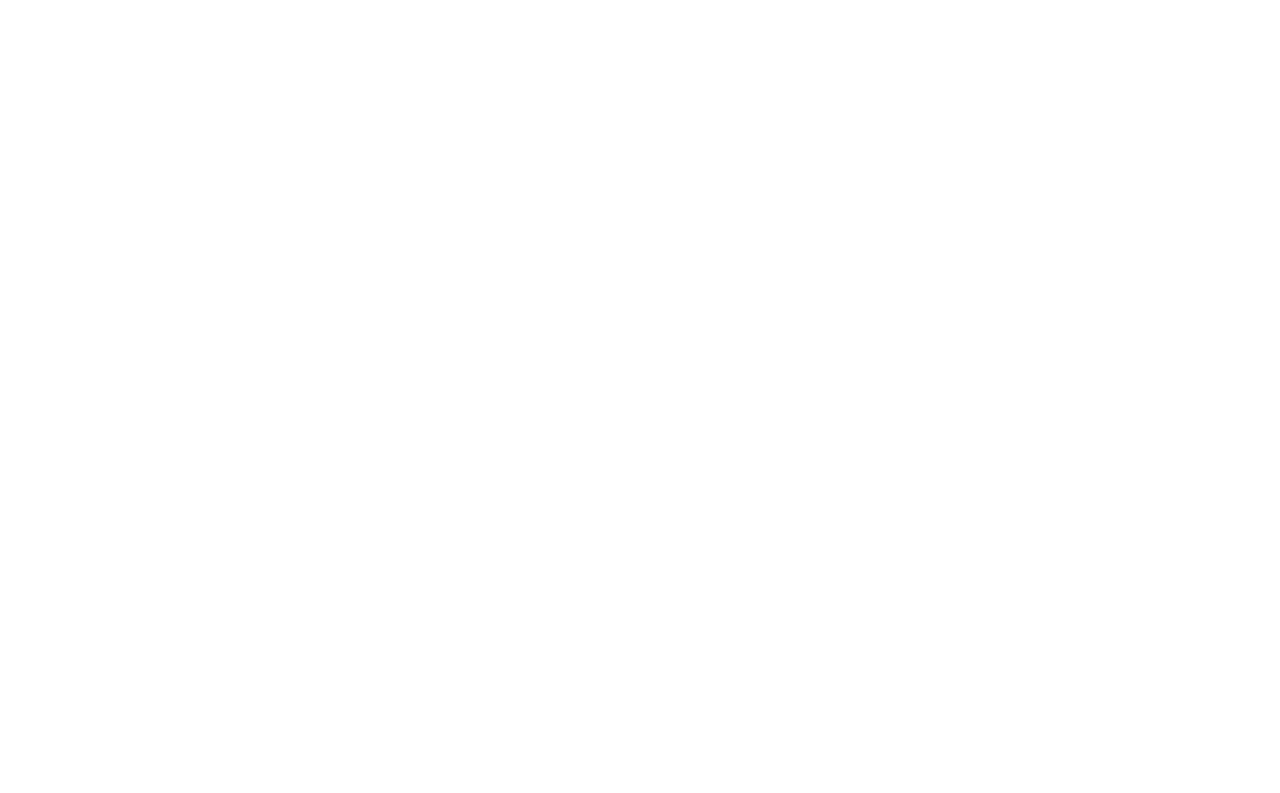
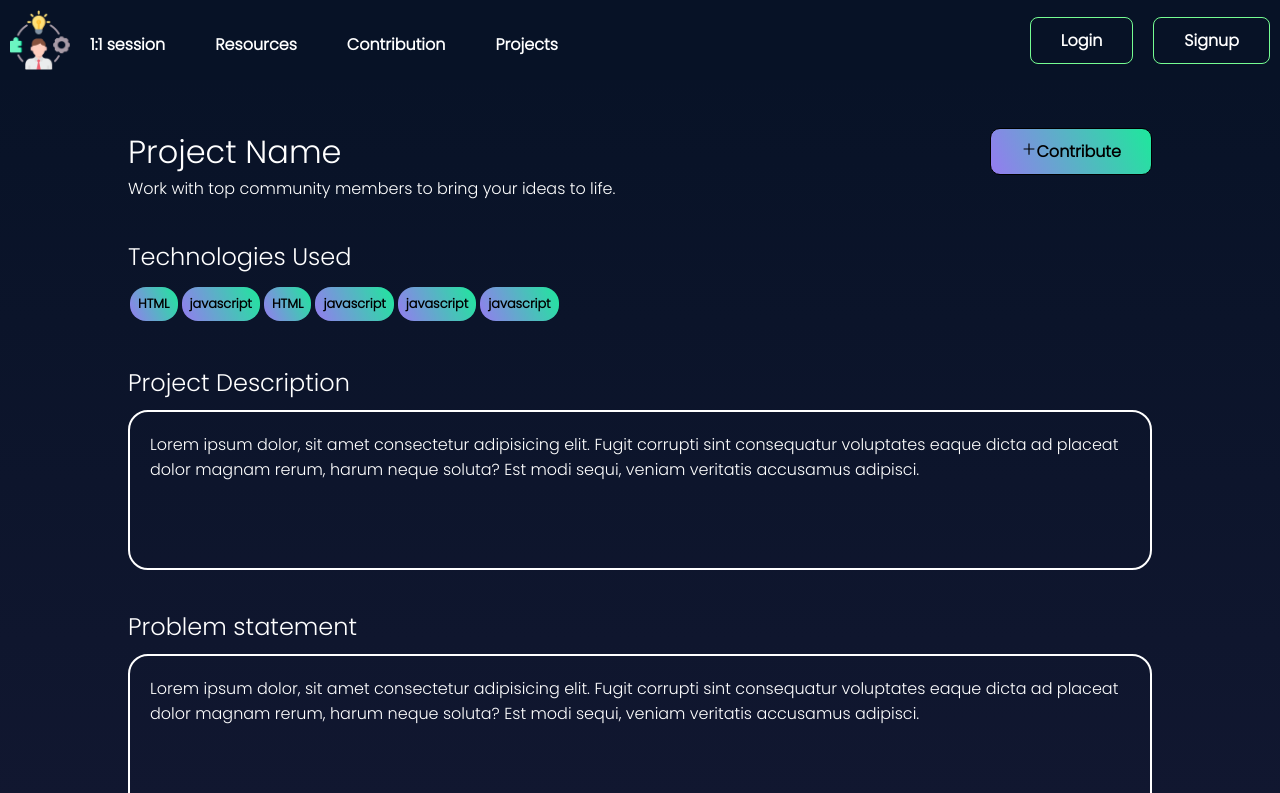
Before and after one commit to Sayo1305/supr, a React (Create React App) app: page /desc in a window 1280 px wide. Before the commit this address had no page. Shown: the top 793 px of the page. Built offline with nearby package versions, Linux system fonts and the light colour scheme.

Commit message:
updated projects section

```diff
--- a/src/App.js
+++ b/src/App.js
@@ -5,6 +5,7 @@ import ProjectPage from './pages/ProjectPage';
 import Login from './pages/Login';
 import Signup from './pages/Signup';
 import ResourcePage from './pages/ResourcePage';
+import ProjectDescriptionPage from './pages/ProjectDescriptionPage';
 
 
 function App() {
@@ -16,6 +17,7 @@ function App() {
         <Route path='/Login' element={<Login/>}></Route>
         <Route path='/Signup' element={<Signup/>}></Route>
         <Route path='/Resources' element={<ResourcePage/>}></Route>
+        <Route path='/desc' element={<ProjectDescriptionPage/>}></Route>
       </Routes>
     </div>
   );
--- a/src/assets/css/ProjectPage.css
+++ b/src/assets/css/ProjectPage.css
@@ -95,7 +95,7 @@
     max-width: 30vw;
 }
 
-.technologies span{
+.technologies span, .technologiesdesc span{
     //border: 1px solid yellow;
     border-radius: 1rem;
     padding-top: 0;
@@ -178,3 +178,118 @@
     background-color: #fff;
     color: #000;
 }
+
+/* PROJECT DESCRIPTION PAGE */
+
+.projectTechnologiesContainer, .projectDescContainer, .probstmtcontainer, .githubLinkContainer{
+    width: 80%;
+    margin: auto auto 0;
+    padding-top: 3%;
+}
+
+#projsubheading{
+    color: #fff;
+    font-size: 1.5rem;
+}
+
+.technologiesdesc{
+    padding-top: 1%;
+}
+
+.technologiesdesc span{
+    padding: 0.5rem;
+}
+
+.descbox, .linkbox{
+    margin-top: 1%;
+    border: 2px solid #fff;
+    min-height: 20vh;
+    height: auto;
+    border-radius: 20px;
+}
+
+.descbox p, .linkbox p{
+    padding: 20px;
+    color: #fff;
+}
+
+.linkbox{
+    min-height: 10vh;
+}
+
+.githubLinkContainer{
+    padding-bottom: 10%;
+}
+
+.appform_focus{
+    position: absolute;
+    background: linear-gradient(to top, #151934, #071226);
+    display: flex;
+    top: 5%;
+    left: 25vw;
+    width: 50vw;
+    height: auto;
+    z-index: 200;
+    opacity: 1;
+    border: 1px solid #fff;
+    border-radius: 15px;
+}
+
+.appform{
+    display: none;
+}
+
+.appcontainer {
+    padding: 16px;
+  }
+
+.opacity{
+    filter: blur(4px);
+}
+
+.applicationContainer{
+    padding-top: 3%;
+}
+
+.appgithubLinkContainer{
+    padding-top: 3%;
+}
+
+#appspan1{
+    font-size: 1.5rem;
+    color: #fff;
+}
+
+#appspan2, .appbox p{
+    font-size: 0.9rem;
+    color: #fff;
+}
+
+#appsubheading{
+    font-size: 1rem;
+    color: #fff;
+}
+
+.appbox textarea, input{
+    margin-top: 1%;
+    border: 2px solid #fff;
+    height: auto;
+    border-radius: 20px;
+    padding: 2%;
+    background: transparent;
+    width: 100%;
+    color: #fff;
+}
+
+.appmsg textarea{
+    min-height: 20vh;
+}
+
+.appbtn{
+    margin-top: 4%;
+    padding: 5px;
+    background: transparent;
+    border: 1px solid #fff;
+    color: #fff;
+    align-items: center;
+}
--- a/src/components/Navbar.jsx
+++ b/src/components/Navbar.jsx
@@ -23,7 +23,7 @@ const Navbar = () => {
           <li>1:1 session</li>
           <li>Resources</li>
           <li>Contribution</li>
-          <Link to={'/projects'}><li>Projects</li></Link>
+          <li on onClick={() => {navigate('/projects')}}>Projects</li>
         </div>
       </ul>
       </div>
--- a/src/pages/Login.jsx
+++ b/src/pages/Login.jsx
@@ -1,6 +1,7 @@
 import React from 'react';
 import "../assets/css/login.css"
 import { FaFacebookF,FaInstagram, FaTwitter, FaGoogle } from "react-icons/fa";
+import { Link } from 'react-router-dom';
 
 
 function Login() {
--- /dev/null
+++ b/src/pages/ProjectDescriptionPage.jsx
@@ -0,0 +1,125 @@
+import React, { useState } from 'react'
+import { AiOutlinePlus, AiOutlineClose } from "react-icons/ai";
+import Navbar from '../components/Navbar'
+import '../assets/css/ProjectPage.css'
+import { Link } from 'react-router-dom';
+
+const ProjectDescriptionPage = () => {
+    const [apply, setapply] = useState(false);
+    return (
+        <div>
+            <div className={`${apply ? 'appform_focus' : 'appform'}`}>
+                <div className="appcontainer">
+                    <span id="cross" onClick={() => { setapply(current => !current) }}>
+                        <AiOutlineClose style={{ color: '#fff', float: 'right' }} />
+                    </span>
+                    <span id='appspan1'>Apply to contribute in the project<br /></span>
+                    <span id='appspan2'>Write an application message explaining how you will contributing to the project and how the problem will be solved including the approach.</span>
+                    <div className="applicationContainer">
+                        <span id='appsubheading'>Application Message</span>
+                        <div className='appmsg appbox'>
+                            <textarea name="message" placeholder="Enter Application message..."></textarea>
+                        </div>
+                        <div className="appgithubLinkContainer">
+                            <span id='appsubheading'>Your Email</span>
+                            <div className='appbox'>
+                                <input type="email" name="user_email" placeholder="Enter your Email" required />
+                            </div>
+                        </div>
+                        <div className="appgithubLinkContainer">
+                            <span id='appsubheading'>Github Profile Link</span>
+                            <div className='appbox'>
+                                <input type="text" name="githublink" placeholder="Enter your github profile link" required />
+                            </div>
+                        </div>
+                        <button className='appbtn'>Send Application</button>
+                    </div>
+                </div>
+            </div>
+            {!apply && (
+                <div className="projecthero">
+                    <Navbar />
+                    <div className="projectheading">
+                        <div className="header">
+                            <span id='projspan1'>Project Name<br /></span>
+                            <span id='projspan2'>Work with top community members to bring your ideas to life.</span>
+                        </div>
+                        <div><button className='addbtn' onClick={() => { setapply(current => !current) }}><AiOutlinePlus />Contribute</button></div>
+                    </div>
+                    <div className="projectTechnologiesContainer">
+                        <span id='projsubheading'>Technologies Used</span>
+                        <div className='technologiesdesc'>
+                            <span>HTML</span>
+                            <span>javascript</span>
+                            <span>HTML</span>
+                            <span>javascript</span>
+                            <span>javascript</span>
+                            <span>javascript</span>
+                        </div>
+                    </div>
+                    <div className="projectDescContainer">
+                        <span id='projsubheading'>Project Description</span>
+                        <div className='descbox'>
+                            <p>Lorem ipsum dolor, sit amet consectetur adipisicing elit. Fugit corrupti sint consequatur voluptates eaque dicta ad placeat dolor magnam rerum, harum neque soluta? Est modi sequi, veniam veritatis accusamus adipisci.</p>
+                        </div>
+                    </div>
+                    <div className="probstmtcontainer">
+                        <span id='projsubheading'>Problem statement</span>
+                        <div className='descbox'>
+                            <p>Lorem ipsum dolor, sit amet consectetur adipisicing elit. Fugit corrupti sint consequatur voluptates eaque dicta ad placeat dolor magnam rerum, harum neque soluta? Est modi sequi, veniam veritatis accusamus adipisci.</p>
+                        </div>
+                    </div>
+                    <div className="githubLinkContainer">
+                        <span id='projsubheading'>Github Project Link</span>
+                        <div className='linkbox'>
+                            <Link to={'#'}><p>Lorem ipsum dolor, sit amet consectetur adipisicing elit. Fugit corrupti sint consequatur voluptates eaque dicta ad placeat dolor magnam rerum, harum neque soluta? Est modi sequi, veniam veritatis accusamus adipisci.</p></Link>
+                        </div>
+                    </div>
+                </div>
+            )}
+            {apply && (
+                <div className="projecthero opacity">
+                    <Navbar />
+                    <div className="projectheading">
+                        <div className="header">
+                            <span id='projspan1'>Project Name<br /></span>
+                            <span id='projspan2'>Work with top community members to bring your ideas to life.</span>
+                        </div>
+                        <div><button className='addbtn' onClick={() => { setapply(current => !current) }}><AiOutlinePlus />Contribute</button></div>
+                    </div>
+                    <div className="projectTechnologiesContainer">
+                        <span id='projsubheading'>Technologies Used</span>
+                        <div className='technologiesdesc'>
+                            <span>HTML</span>
+                            <span>javascript</span>
+                            <span>HTML</span>
+                            <span>javascript</span>
+                            <span>javascript</span>
+                            <span>javascript</span>
+                        </div>
+                    </div>
+                    <div className="projectDescContainer">
+                        <span id='projsubheading'>Project Description</span>
+                        <div className='descbox'>
+                            <p>Lorem ipsum dolor, sit amet consectetur adipisicing elit. Fugit corrupti sint consequatur voluptates eaque dicta ad placeat dolor magnam rerum, harum neque soluta? Est modi sequi, veniam veritatis accusamus adipisci.</p>
+                        </div>
+                    </div>
+                    <div className="probstmtcontainer">
+                        <span id='projsubheading'>Problem statement</span>
+                        <div className='descbox'>
+                            <p>Lorem ipsum dolor, sit amet consectetur adipisicing elit. Fugit corrupti sint consequatur voluptates eaque dicta ad placeat dolor magnam rerum, harum neque soluta? Est modi sequi, veniam veritatis accusamus adipisci.</p>
+                        </div>
+                    </div>
+                    <div className="githubLinkContainer">
+                        <span id='projsubheading'>Github Project Link</span>
+                        <div className='linkbox'>
+                            <Link to={'#'}><p>Lorem ipsum dolor, sit amet consectetur adipisicing elit. Fugit corrupti sint consequatur voluptates eaque dicta ad placeat dolor magnam rerum, harum neque soluta? Est modi sequi, veniam veritatis accusamus adipisci.</p></Link>
+                        </div>
+                    </div>
+                </div>
+            )}
+        </div>
+    )
+}
+
+export default ProjectDescriptionPage
--- a/src/pages/ProjectPage.jsx
+++ b/src/pages/ProjectPage.jsx
@@ -4,8 +4,10 @@ import '../assets/css/ProjectPage.css'
 import card4 from '../assets/images/card4.jpg'
 import { AiOutlinePlus } from "react-icons/ai";
 import {MdOutlinePeopleOutline} from "react-icons/md"
+import { useNavigate} from "react-router-dom";
 
 const ProjectPage = () => {
+    const navigate = useNavigate();
     return (
         <div>
             <Navbar />
@@ -34,7 +36,7 @@ const ProjectPage = () => {
                                 </div>
                                 <p id='cardspan3'>Lorem ipsum dolor sit amet consectetur adipisicing elit. At perspiciatis maxime voluptatum...</p>
                                 <div className='viewers'>
-                                    <button id='contributebtn'>contribute</button>
+                                    <button id='contributebtn' onClick={() => {navigate('/desc')}}>contribute</button>
                                     <span id='people'><MdOutlinePeopleOutline size={30}/></span>
                                 </div>
                             </div>
```
